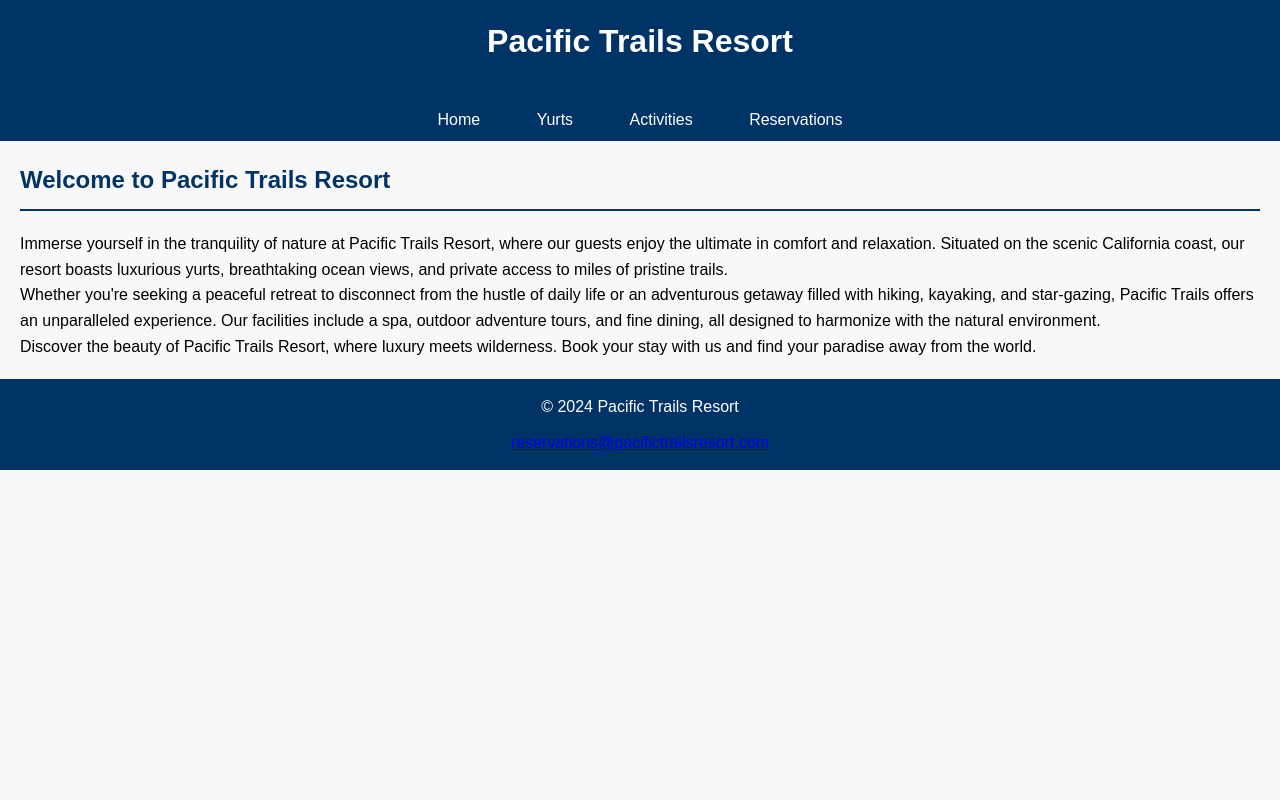
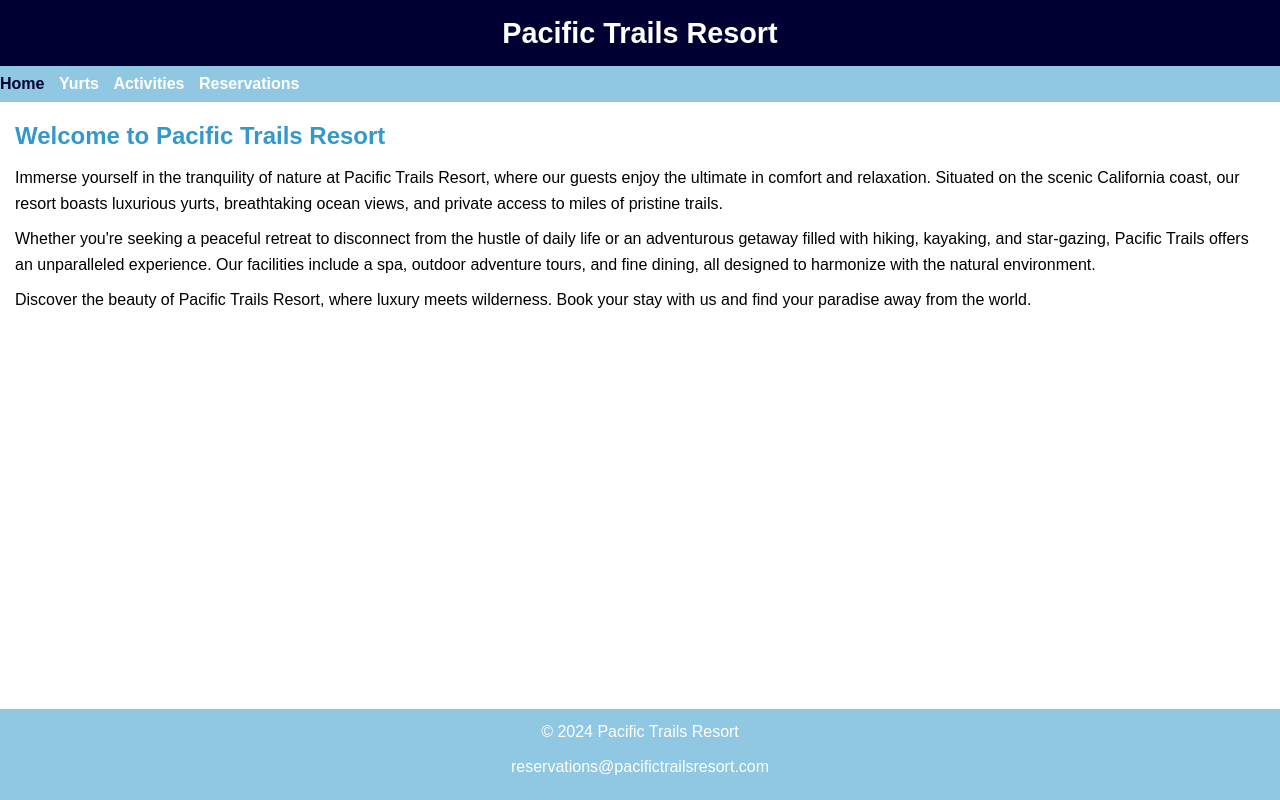
Before and after one commit to khoutoub/chapter-13, a plain HTML site: page index.html in a window 1280 px wide. Drawn offline with Linux system fonts and the light colour scheme.

Commit message:
Update styles.css

```diff
--- a/styles.css
+++ b/styles.css
@@ -1,127 +1,96 @@
-/* Reset some default styles and apply a box-sizing rule for easier dimension calculations */
-* {
+/* Reset some default styles */
+body, h1, h2, p, ul, li, a {
     margin: 0;
     padding: 0;
-    box-sizing: border-box;
-    font-family: Arial, sans-serif;
 }
 
-/* Apply a consistent base font-size for the document */
-html {
-    font-size: 100%; /* typically 16px */
+/* Set the font for the whole page */
+body {
+    font-family: Arial, sans-serif;
+    line-height: 1.6;
+    margin: 0;
+    padding: 0;
 }
 
-body {
-    line-height: 1.6;
-    background-color: #f8f8f8;
+/* Style for the header */
+header {
+    background-color: #000033;
+    color: white;
+    padding: 10px 0;
+    text-align: center;
 }
 
-/* Style the header */
-header {
-    background-color: #003366; /* dark blue */
-    color: white;
-    padding: 1em 0;
+/* Navigation styles */
+nav {
+    background-color: #90C7E3;
+    padding: 5px 0;
 }
 
-header h1 {
-    text-align: center;
-    margin-bottom: 0.5em;
-}
-
-/* Style the navigation menu */
 nav ul {
-    list-style: none;
-    text-align: center;
-    background-color: #003366; /* dark blue */
-    padding: 0.5em 0; /* spacing above and below the links */
+    list-style-type: none;
+    overflow: hidden;
 }
 
 nav ul li {
     display: inline;
-    margin: 0 10px;
+    margin-right: 10px;
 }
 
-nav ul li a {
+nav a {
+    text-decoration: none;
     color: white;
-    text-decoration: none;
-    padding: 0.5em 1em;
-    transition: background-color 0.3s;
+    font-weight: bold;
 }
 
-nav ul li a:hover,
-nav ul li a:focus {
-    background-color: #005580; /* lighter blue */
+/* Style for the active navigation link */
+nav a.active, nav a:hover {
+    color: #000033;
 }
 
-/* Background image area */
-.main-image {
-    height: 300px; /* or desired height */
-    background: url('path-to-your-coast-image.jpg') no-repeat center center/cover;
+/* Main content styles */
+main {
+    padding: 15px;
+    background-color: #FFFFFF;
 }
 
-/* Style the main content area */
-main {
-    padding: 20px;
-}
-
-main h2 {
-    color: #003366; /* dark blue */
-    padding-bottom: 10px;
-    border-bottom: 2px solid #003366; /* dark blue */
+/* Welcome section styles */
+.welcome {
     margin-bottom: 20px;
 }
 
-/* Style the form */
-form {
-    background: white;
-    padding: 20px;
-    margin: 20px auto;
-    width: 90%;
-    max-width: 500px;
-    box-shadow: 0 2px 5px rgba(0,0,0,0.1);
+/* Style for headings */
+h1 {
+    font-size: 1.8em;
 }
 
-form label {
-    display: block;
-    margin-bottom: 0.5em;
-    color: #003366; /* dark blue */
+h2 {
+    color: #3399CC;
+    font-size: 1.5em;
+    margin-bottom: 10px;
 }
 
-form input[type="text"],
-form input[type="email"],
-form input[type="submit"] {
-    width: 100%;
-    padding: 10px;
-    margin-bottom: 20px;
-    border: 1px solid #ccc;
-    border-radius: 5px;
+/* Style for paragraphs */
+p {
+    margin-bottom: 10px;
 }
 
-form input[type="submit"] {
-    background-color: #003366; /* dark blue */
+/* Style for footer */
+footer {
+    background-color: #90C7E3;
     color: white;
-    border: 0;
-    padding: 10px 20px;
-    cursor: pointer;
-}
-
-form input[type="submit"]:hover {
-    background-color: #005580; /* lighter blue */
-    transition: background-color 0.3s;
-}
-
-/* Footer styles */
-footer {
-    background-color: #003366; /* dark blue */
-    color: white;
+    padding: 10px 0;
     text-align: center;
-    padding: 10px 0;
-    position: relative;
+    position: absolute;
     bottom: 0;
     width: 100%;
 }
 
-footer p {
-    margin: 0;
-    padding: 5px;
+/* Link style for the footer */
+footer a {
+    color: white;
+    text-decoration: none;
 }
+
+footer a:hover {
+    text-decoration: underline;
+}
```
